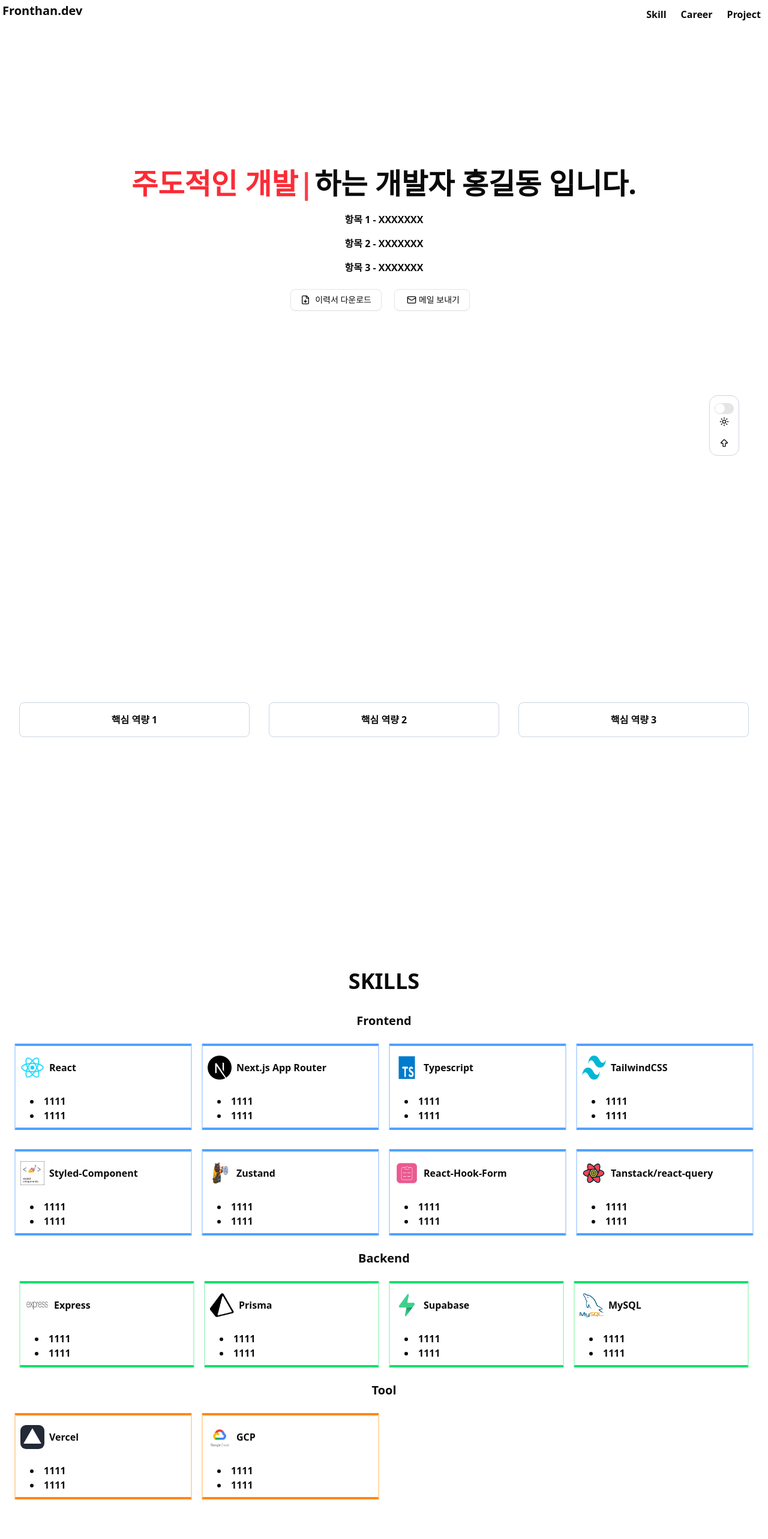
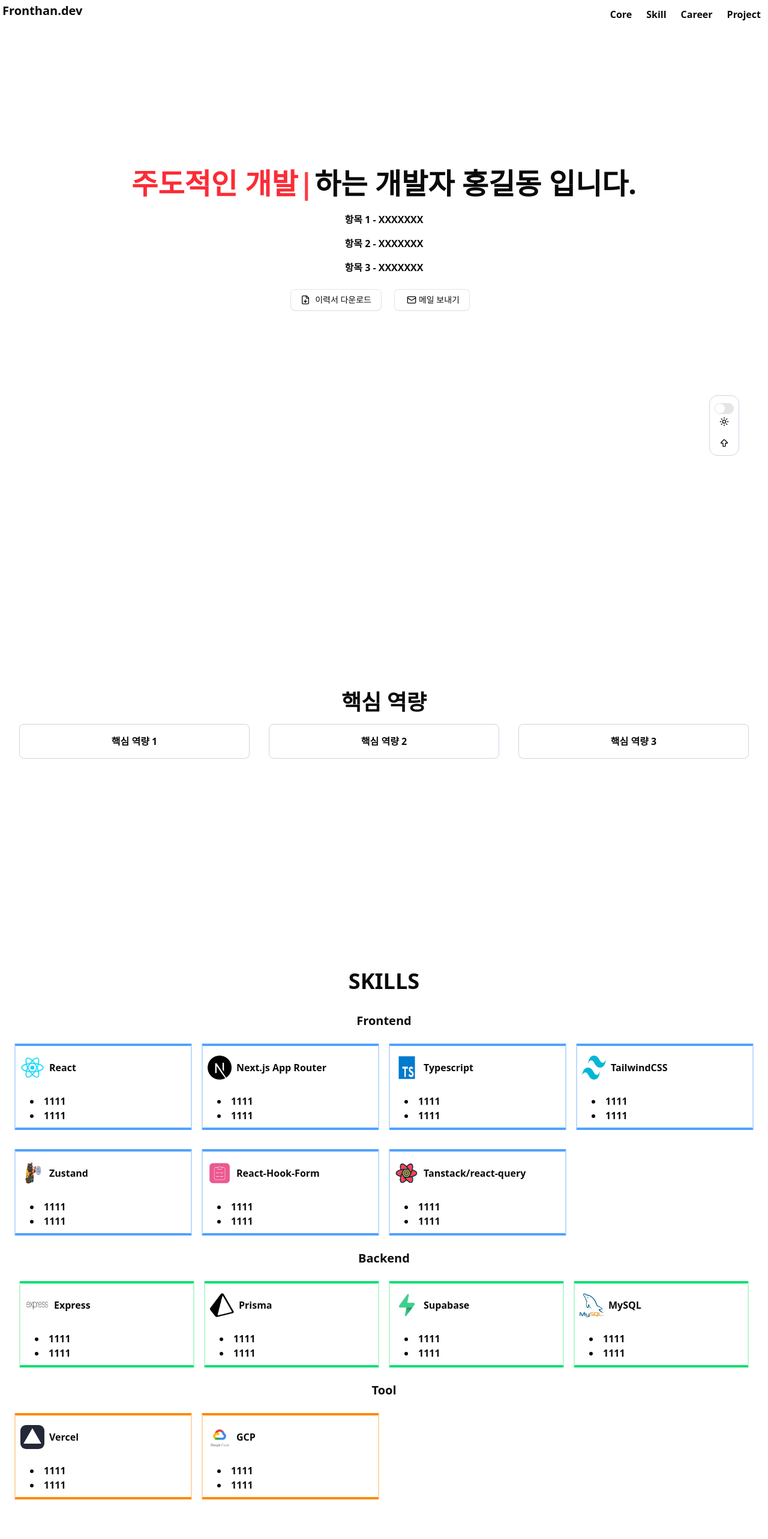
Before and after one commit to sangil94s/Portfoilos, a Next.js app: page / in a window 1280 px wide. Shown: the top 2566 px of the page at 60% size. Built offline with nearby package versions, Linux system fonts and the light colour scheme.

Commit message:
ADD : 핵심역량 부분 포함

```diff
--- a/app/page.tsx
+++ b/app/page.tsx
@@ -15,6 +15,9 @@ export default function Home() {
           <Introduce />
         </div>
         <div className="min-h-screen flex flex-col justify-center">
+          <h1 id="core" className="text-center text-xl font-bold py-4 lg:text-4xl">
+            핵심 역량
+          </h1>
           <FadeInSection>
             <CoreCapabilities />
           </FadeInSection>
--- a/components/Layout/Header.tsx
+++ b/components/Layout/Header.tsx
@@ -9,6 +9,9 @@ export default function Headers() {
         </Link>
 
         <section className="flex gap-6 m-3">
+          <Link href="#core" className="font-bold cursor-pointer">
+            Core
+          </Link>
           <Link href="#skill" className="font-bold cursor-pointer">
             Skill
           </Link>
--- a/public/data/front-skill.json
+++ b/public/data/front-skill.json
@@ -30,27 +30,20 @@
     },
     {
       "id": 5,
-      "title": "Styled-Component",
-      "description": "1111",
-      "descriptiontwo": "1111",
-      "image": "/skill/styled-component.png"
-    },
-    {
-      "id": 6,
       "title": "Zustand",
       "description": "1111",
       "descriptiontwo": "1111",
       "image": "/skill/zustand.png"
     },
     {
-      "id": 7,
+      "id": 6,
       "title": "React-Hook-Form",
       "description": "1111",
       "descriptiontwo": "1111",
       "image": "/skill/react-hook-form.png"
     },
     {
-      "id": 8,
+      "id": 7,
       "title": "Tanstack/react-query",
       "description": "1111",
       "descriptiontwo": "1111",
--- a/public/data/work-infomation.json
+++ b/public/data/work-infomation.json
@@ -4,9 +4,9 @@
   "companydate": "2022.12 - 2025.03 [약 2년 4개월]",
   "companyposition": "R&D 소프트웨어 2팀 프론트엔드 개발자",
   "performanceone": "프론트엔드 기술 스택을 EJS → React로 전환 주도, 이후 4개 프로젝트에서 React로 진행하며 정착",
-  "performancetwo": "레거시 프로젝트 (APEHEX 크롬 Performance 탭 기준 LCP 평균 30초 등 성능과 9개 Log 페이지 UX 미 통일을 이후 프로젝트에서 LCP 1초 이하, 5개 Log 페이지 UX를 통일하며 개선",
+  "performancetwo": "레거시 프로젝트 (크롬 Performance 탭 기준 LCP 평균 30초 + 9개 Log 페이지 UX 미 통일 → 이후 프로젝트에서 LCP 1초 이하, 5개 Log 페이지 UX를 통일) 개선",
   "performancethree": "디자인 가이드 (AI 파일)에 사용한 색상 정보가 없어 디자이너에게 추가 문의 필요 → 협의 후 사용한 색상에 대한 HEX 코드를 가이드에 추가하며 2개 프로젝트 진행",
   "performancefour": "모바일 반응형 UI 기준이 불명확한 기존 사례를 개선하고자 갤럭시 S20 Ultra 등 기준 기기를 먼저 제안, 협의 된 기기를 기준으로 3개 프로젝트의 모바일 반응형 진행.",
-  "performancefive": "API 문서 부재로 이슈가 발생한 걸 개선하고자, 협의 사항으로 Notion에 필수 값, 성공/실패 시 상태 코드와 응답 값 등을 PDF로 작성과 최신화 전담 하여 2개 프로젝트에서 개발팀 내부에 공유.",
+  "performancefive": "API 문서 부재로 이슈가 발생한 걸 개선하고자, 협의 사항으로 Notion에 필수 값, 상태 코드와 응답 값 등을 PDF로 작성과 최신화 전담 하여 2개 프로젝트에서 개발팀 내부에 공유.",
   "companylogo": "/work/logos.jpg"
 }
```
